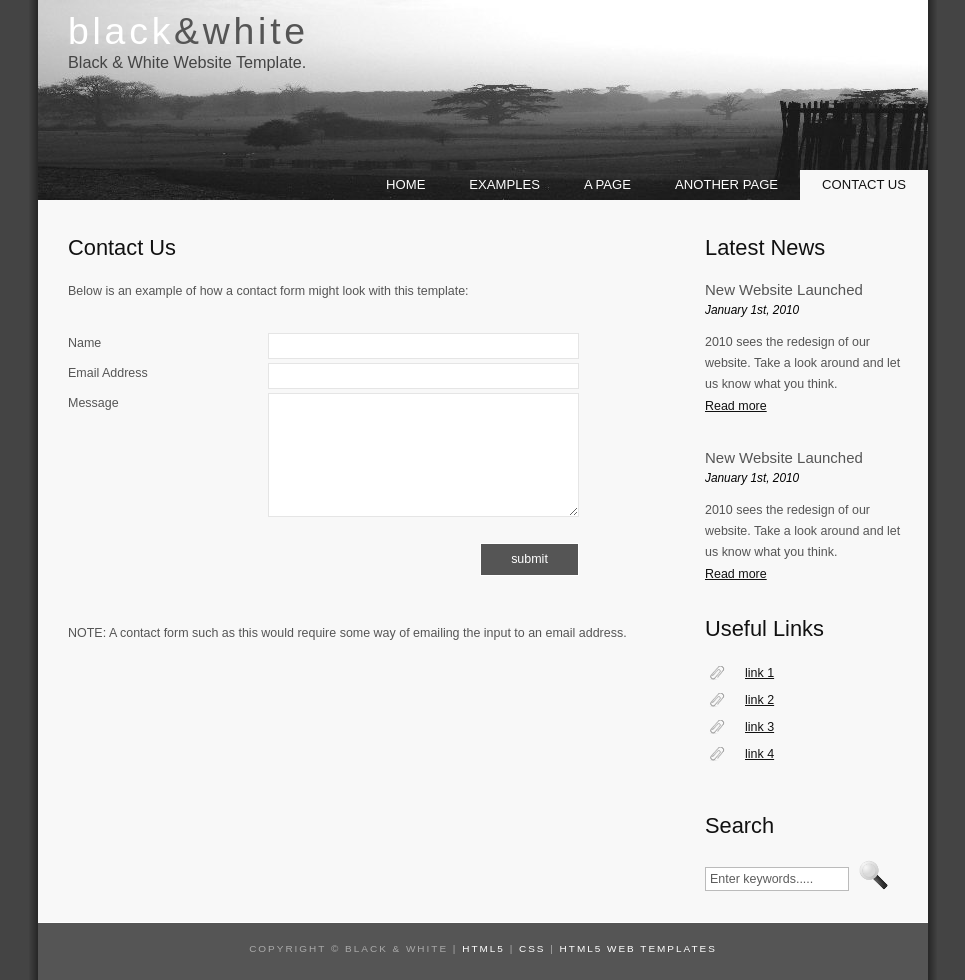
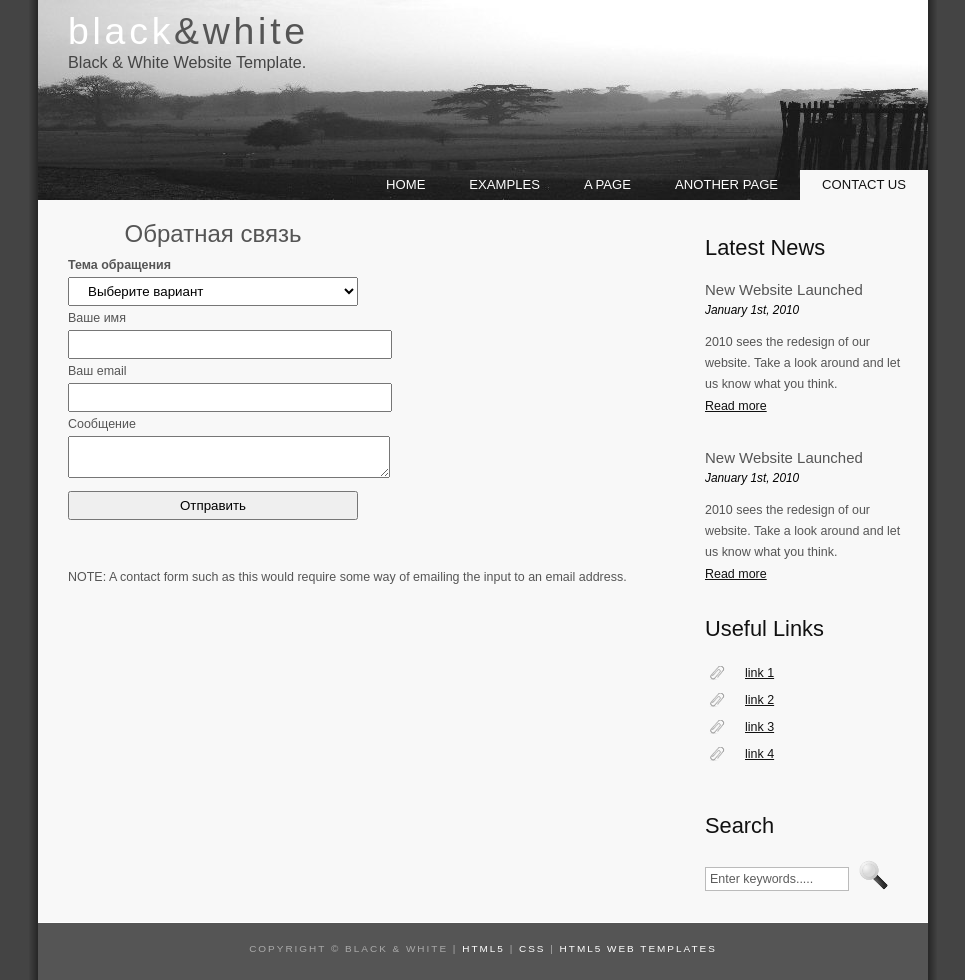
Before and after one commit to Nortsev/Architecture_and_Templates, a Python web app: template templates/contact.html in a window 1280 px wide. Shown: the whole page, without its empty margins (157-1122 px from the left). Run offline with Jinja, Linux system fonts and the light colour scheme; the template is opened without the code that fills it, so the values that code supplies are empty.

Commit message:
add form in contact.html

```diff
--- a/templates/contact.html
+++ b/templates/contact.html
@@ -2,6 +2,7 @@
 <html>
 
 <head>
+  <meta http-equiv="Content-Type" content="text/html; charset=utf-8">
   <title>black &amp; white - contact us</title>
    <style type="text/css">
           html
@@ -295,6 +296,25 @@
       { background: #eee;
         color: #555;
         border-top: 1px solid #FFF;}
+
+
+        .guruweba_example_form {
+          width: 290px;
+        }
+        .guruweba_example_caption {
+          font-size: 24px;
+          text-align: center;
+        }
+        .guruweba_example_form .guruweba_example_infofield {
+          margin-top: 10px;
+          font-weight: bold;
+        }
+        .guruweba_example_form select, .guruweba_example_form input, .guruweba_example_form textarea {
+          width: 100%;
+          margin: 5px 0;
+          padding: 5px 15px;
+        }
+
   </style>
   <meta name="description" content="website description" />
   <meta name="keywords" content="website keywords, website keywords" />
@@ -351,17 +371,26 @@
         </form>
       </div>
       <div id="content">
-        <!-- insert the page content here -->
-        <h1>Contact Us</h1>
-        <p>Below is an example of how a contact form might look with this template:</p>
-        <form action="#" method="post">
-          <div class="form_settings">
-            <p><span>Name</span><input class="contact" type="text" name="your_name" value="" /></p>
-            <p><span>Email Address</span><input class="contact" type="text" name="your_email" value="" /></p>
-            <p><span>Message</span><textarea class="contact textarea" rows="8" cols="50" name="your_enquiry"></textarea></p>
-            <p style="padding-top: 15px"><span>&nbsp;</span><input class="submit" type="submit" name="contact_submitted" value="submit" /></p>
-          </div>
-        </form>
+                    <form class="guruweba_example_form" name="feedback" method="POST" action="">
+                    <div class="guruweba_example_caption">Обратная связь</div>
+                    <div class="guruweba_example_infofield">Тема обращения</div>
+                    <select name="theme" required="required">
+                      <option value="">Выберите вариант</option>
+                      <option>Вопрос по работе сервиса</option>
+                      <option>Помощь в оформлении заказа</option>
+                      <option>Сотрудничество</option>
+                      <option>Пожелания / предложения</option>
+                    </select>
+                    <div>Ваше имя</div>
+                    <input type="text" name="name" required="required">
+                    <div>Ваш email</div>
+                    <input type="email" name="email" required="required">
+                    <div>Сообщение</div>
+                    <textarea name="message"></textarea>
+                    <input type="submit" name="submit_btn" value="Отправить">
+                  </form>
+			</fieldset>
+		</form>
         <p><br /><br />NOTE: A contact form such as this would require some way of emailing the input to an email address.</p>
       </div>
     </div>
```
